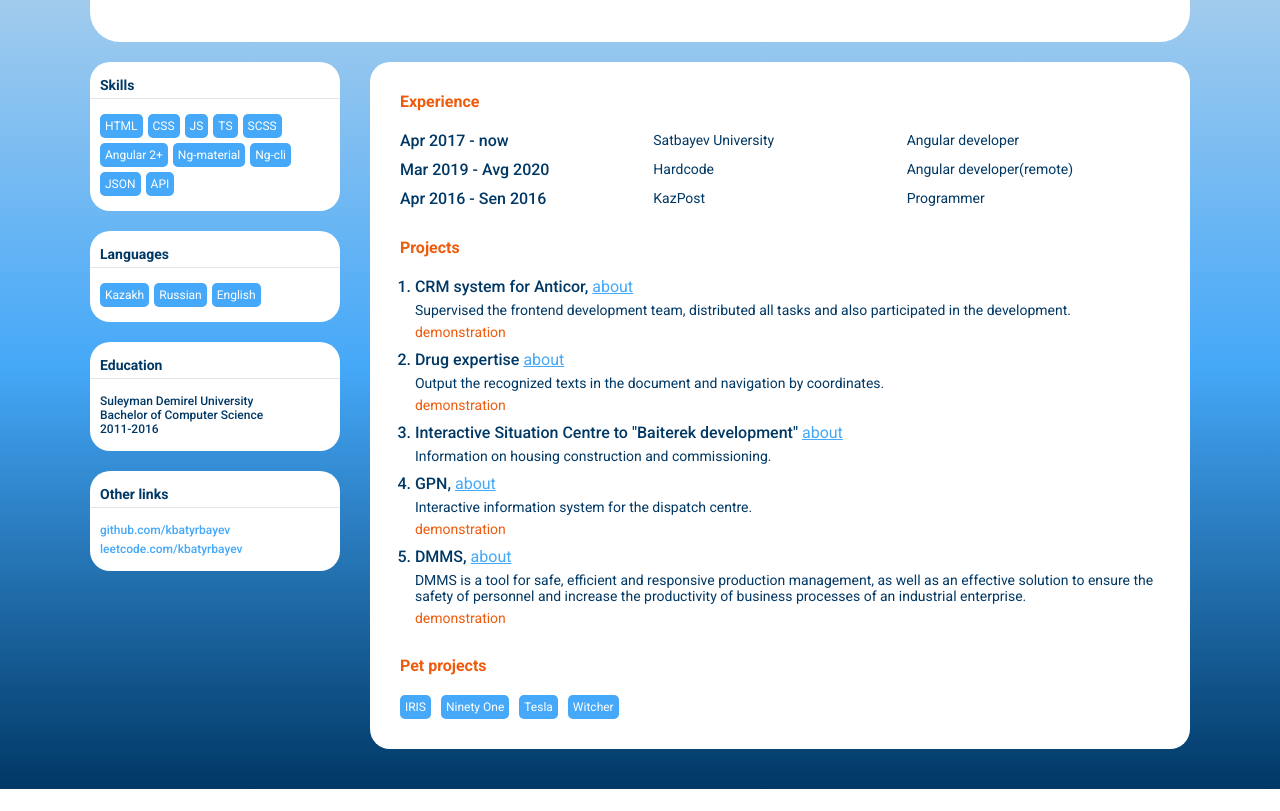
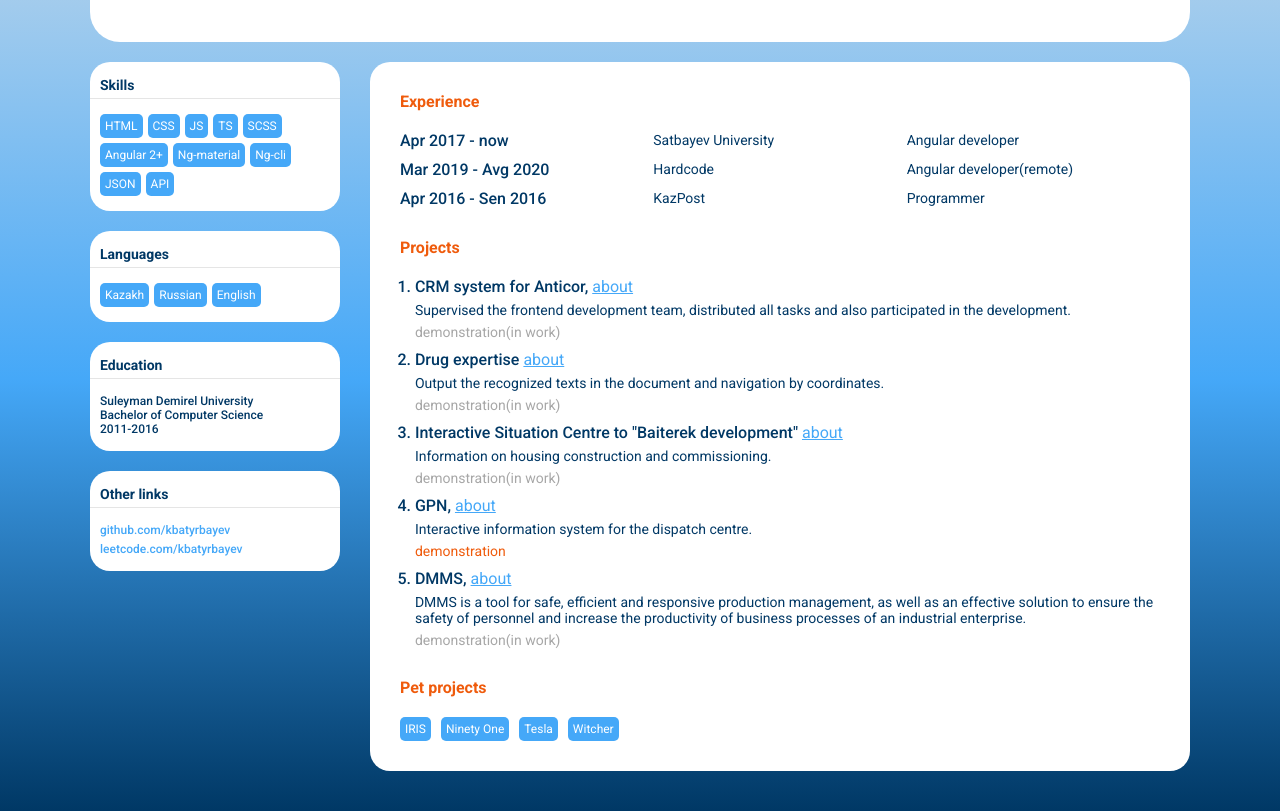
Before and after one commit to kbatyrbayev/cv-landing, a website: page #src/index.html in a window 1280 px wide. Shown: the part 268-1079 px from the top of the page. Before the commit the page ends 1057 px from the top, so only its background shows below. Drawn offline with nearby package versions, Linux system fonts and the light colour scheme; files that its build step writes are made by us from their sources.

Commit message:
add gpn url

```diff
--- a/#src/index.html
+++ b/#src/index.html
@@ -164,14 +164,14 @@
                   <a href="https://www.gov.kz/memleket/entities/anticorruption/about?lang=en" target="_blank">about</a>
                 </strong>
                 <p>Supervised the frontend development team, distributed all tasks and also participated in the development.</p>
-                <p><a href="#" target="_blank" title="coming soon">demonstration</a></p>
+                <p><a href="#" target="_blank" title="coming soon" class="in-work">demonstration(in work)</a></p>
               </li>
               <li class="item">
                 <strong>Drug expertise
                   <a href="https://www.ndda.kz/category/expertise_lek_sredstv" target="_blank">about</a>
                 </strong>
                 <p>Output the recognized texts in the document and navigation by coordinates.</p>
-                <p><a href="#" target="_blank" title="coming soon">demonstration</a></p>
+                <p><a href="#" target="_blank" title="coming soon" class="in-work">demonstration(in work)</a></p>
               </li>
               <li class="item">
                 <strong>
@@ -179,13 +179,14 @@
                   <a href="https://forbes.kz/process/property/kak_bayterek_development_vnedryaet_it_v_stroitelstve_v_ramkah_nrlyi_jer/" target="_blank">about</a>
                 </strong>
                 <p>Information on housing construction and commissioning.</p>
+                <p><a href="#" target="_blank" title="coming soon" class="in-work">demonstration(in work)</a></p>
               </li>
               <li class="item">
                 <strong>GPN,
                   <a href="https://www.fontanka.ru/longreads/68986096/" target="_blank">about</a>
                 </strong>
                 <p>Interactive information system for the dispatch centre.</p>
-                <p><a href="#" target="_blank" title="coming soon">demonstration</a></p>
+                <p><a href="https://kairat.dev/projects/widgets/" target="_blank" title="coming soon">demonstration</a></p>
                 <p></p>
               </li>
               <li class="item">
@@ -195,7 +196,7 @@
                 <p>DMMS is a tool for safe, efficient and responsive production management,
                   as well as an effective solution to ensure the safety of personnel and increase
                   the productivity of business processes of an industrial enterprise.</p>
-                <p><a href="#" target="_blank" title="coming soon">demonstration</a></p>
+                <p><a href="#" target="_blank" title="coming soon" class="in-work">demonstration(in work)</a></p>
               </li>
             </ol>
           </div>
--- a/#src/scss/style.scss
+++ b/#src/scss/style.scss
@@ -401,8 +401,9 @@ img {
           a {
             color: var(--accent-color);
             text-decoration: none;
-            &:active {
+            &.in-work {
               pointer-events: none;
+              color: rgb(167, 167, 167);
             }
           }
         }
```
